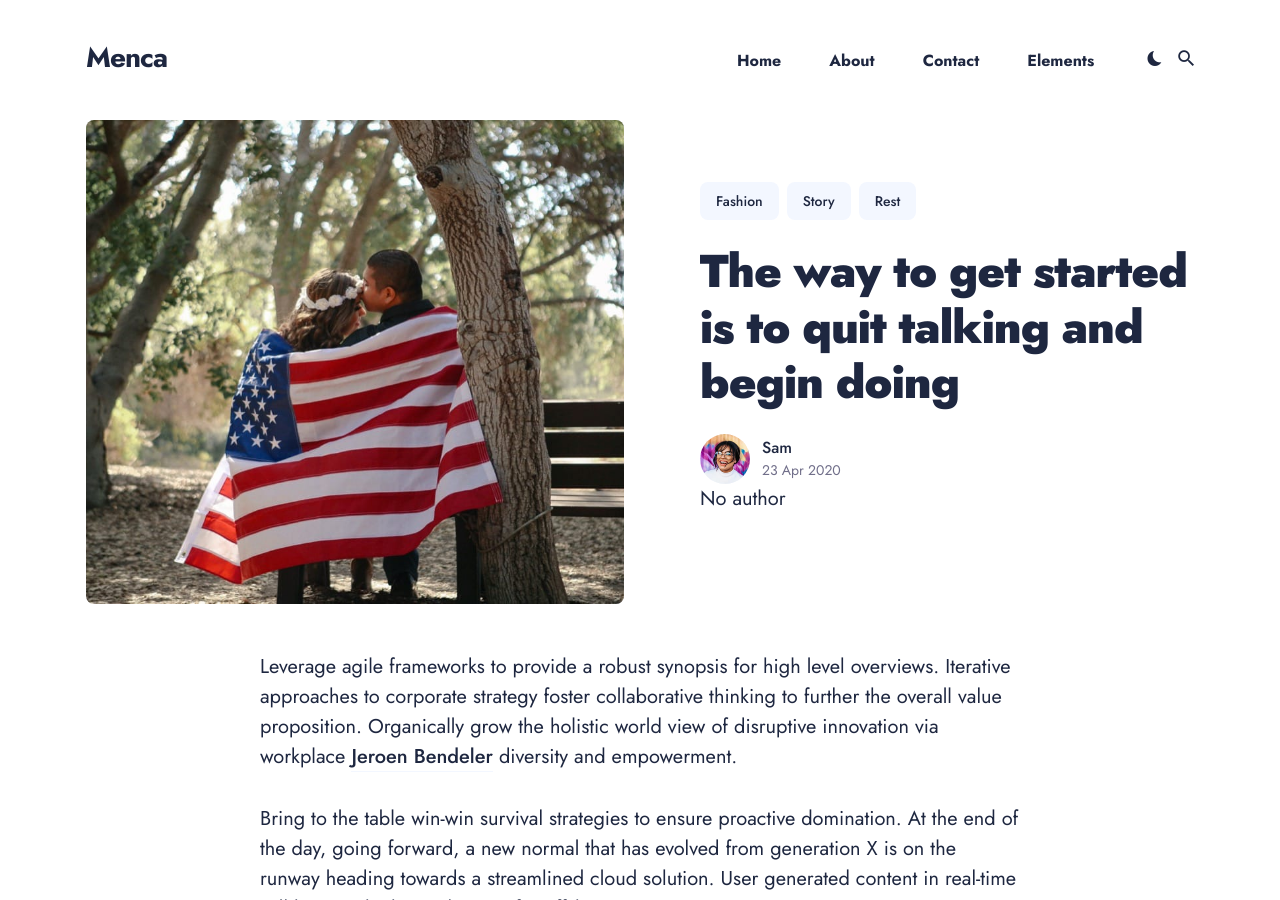
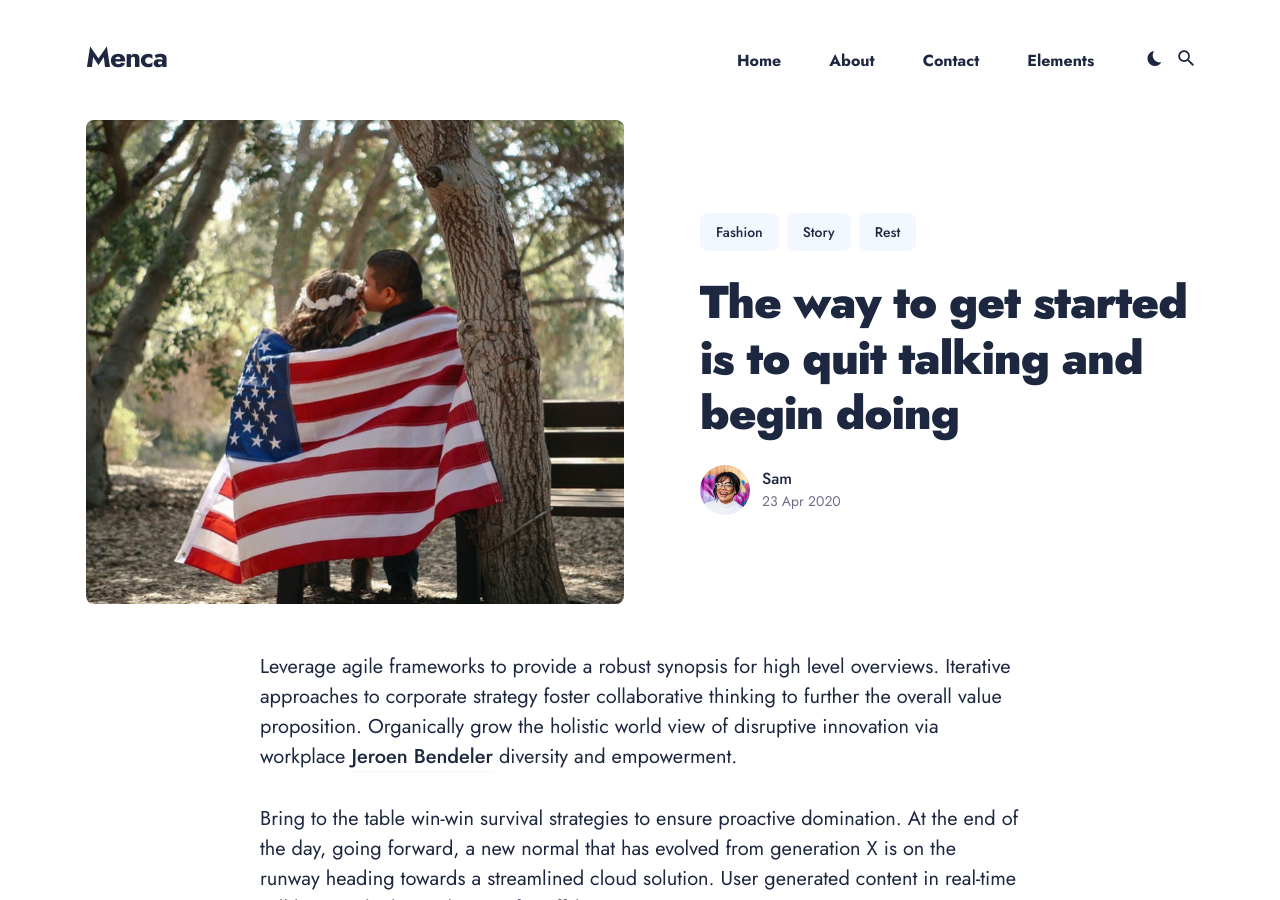
Before and after one commit to slimooo/bensadok, a Jekyll site: the page built from _posts/2018-04-23-the-way-to-get-started-is-to-quit-talking-and-begin-doing.markdown, in a window 1280 px wide and 900 px high. Built offline with Jekyll 4.4.1, drawn with Linux system fonts in a browser that asks for light colours; nearby versions of some CDN libraries.

Commit message:
Update post.html

```diff
--- a/_layouts/post.html
+++ b/_layouts/post.html
@@ -50,25 +50,6 @@ layout: default
               <time class="post__date" datetime="{{ page.date | date_to_xmlschema }}">{{ page.date | date_to_string }}</time>
             </div>
           </div>
-
-          <p>
-{% assign authorCount = page.authors | size %}
-{% if authorCount == 0 %}
-    No author
-{% elsif authorCount == 1 %}
-    {{ page.authors | first }}
-{% else %}
-    {% for author in page.authors %}
-        {% if forloop.first %}
-            {{page.author.author__avatar}} {{ author }}
-        {% elsif forloop.last %}
-            and  {{page.author.author__avatar}} {{ author }}
-        {% else %}
-            , {{page.author.author__avatar}} {{ author }}
-        {% endif %}
-    {% endfor %}
-{% endif %}
-</p>
 
         </div>
       </div>
```
